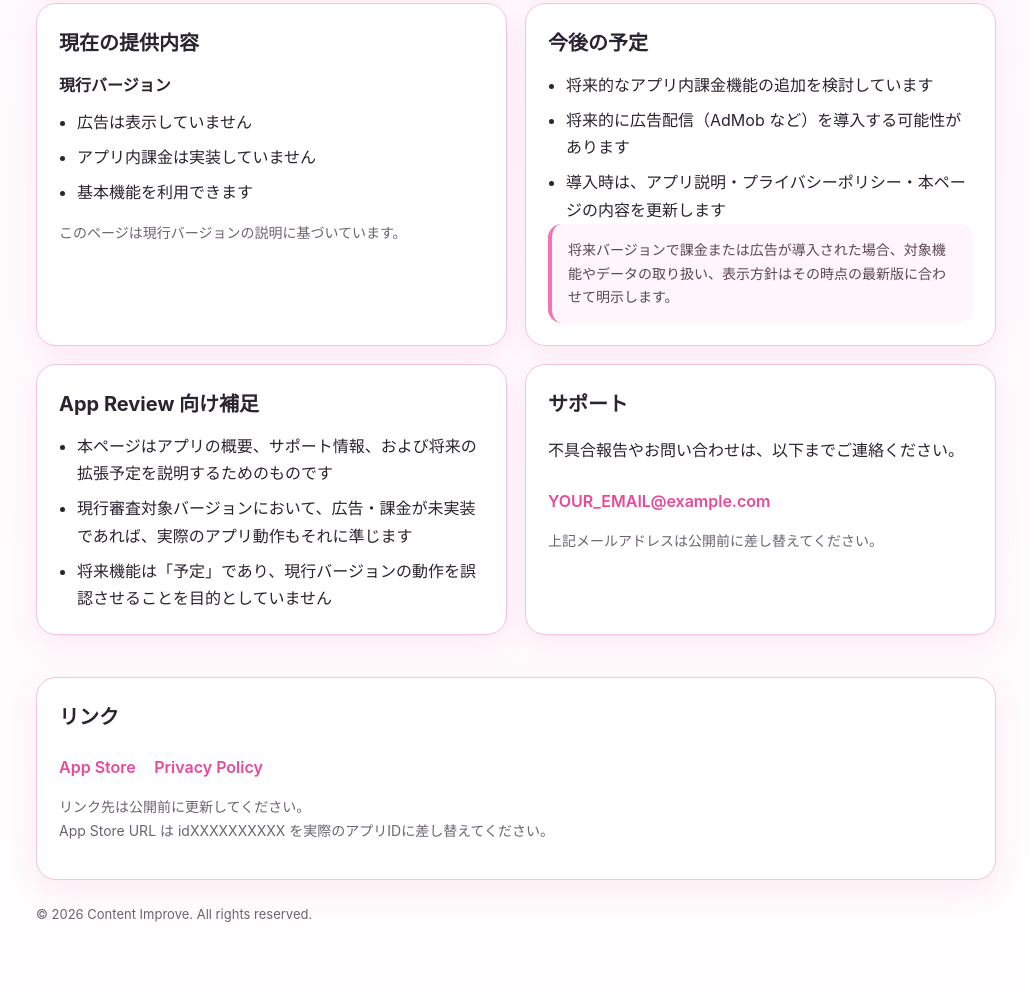
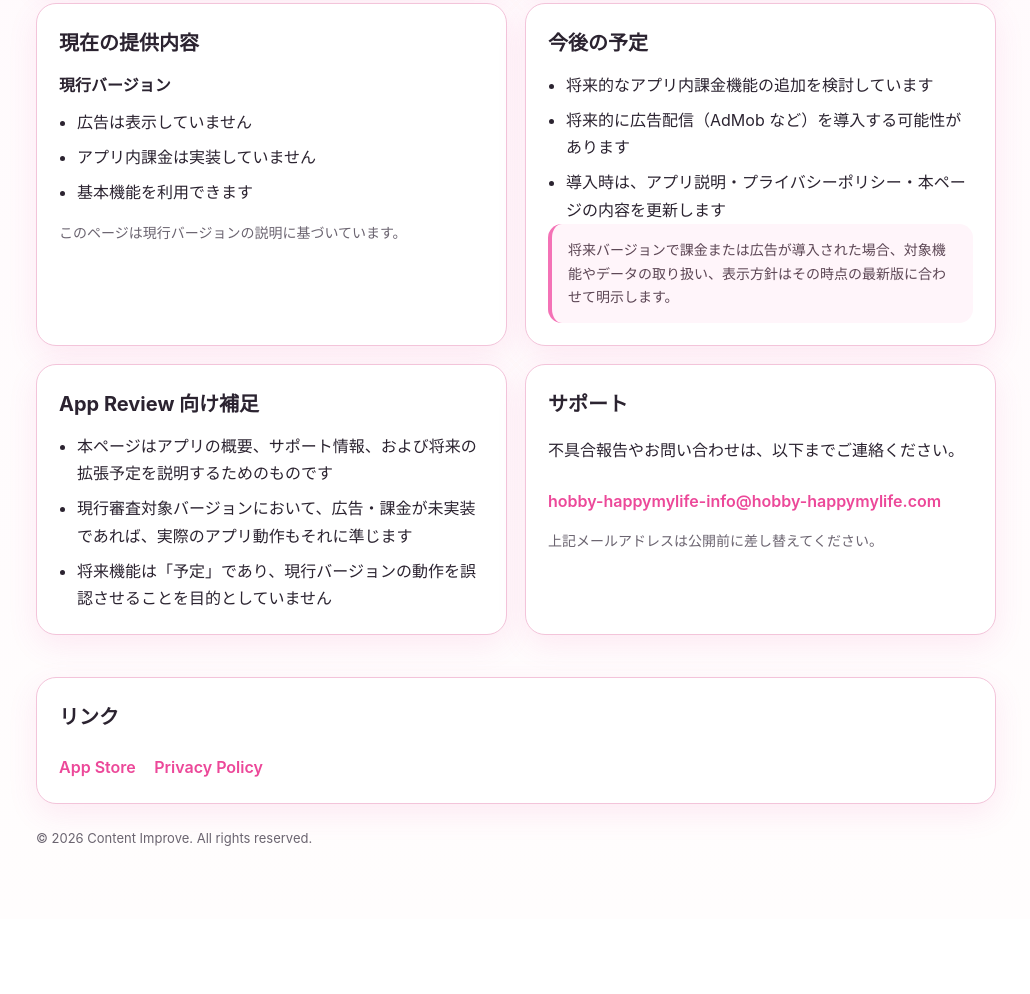
Before and after one commit to masa-happyhobby/06-ImprovementTask, a plain HTML site: page index.html in a window 1280 px wide. Shown: the part 729-1723 px from the top of the page, without its empty margins (124-1154 px from the left). After the commit the page ends 1648 px from the top, so only its background shows below. Drawn offline with Linux system fonts and the light colour scheme.

Commit message:
Update contact email and privacy policy link

```diff
--- a/index.html
+++ b/index.html
@@ -265,7 +265,7 @@
           不具合報告やお問い合わせは、以下までご連絡ください。
         </p>
         <div class="links">
-          <a href="mailto:YOUR_EMAIL@example.com">YOUR_EMAIL@example.com</a>
+          <a href="mailto:hobby-happymylife-info@hobby-happymylife.com">hobby-happymylife-info@hobby-happymylife.com</a>
         </div>
         <p class="muted">
           上記メールアドレスは公開前に差し替えてください。
@@ -277,12 +277,8 @@
       <h2>リンク</h2>
       <div class="links">
         <a href="https://apps.apple.com/jp/app/idXXXXXXXXXX" target="_blank" rel="noopener noreferrer">App Store</a>
-        <a href="https://YOUR_USERNAME.github.io/YOUR_REPOSITORY/privacy.html" target="_blank" rel="noopener noreferrer">Privacy Policy</a>
+        <a href="https://masa-happyhobby.github.io/06-ImprovemenTask/privacy.html" target="_blank" rel="noopener noreferrer">Privacy Policy</a>
       </div>
-      <p class="muted">
-        リンク先は公開前に更新してください。<br>
-        App Store URL は <span class="inline">idXXXXXXXXXX</span> を実際のアプリIDに差し替えてください。
-      </p>
     </section>
   </main>
 
```
